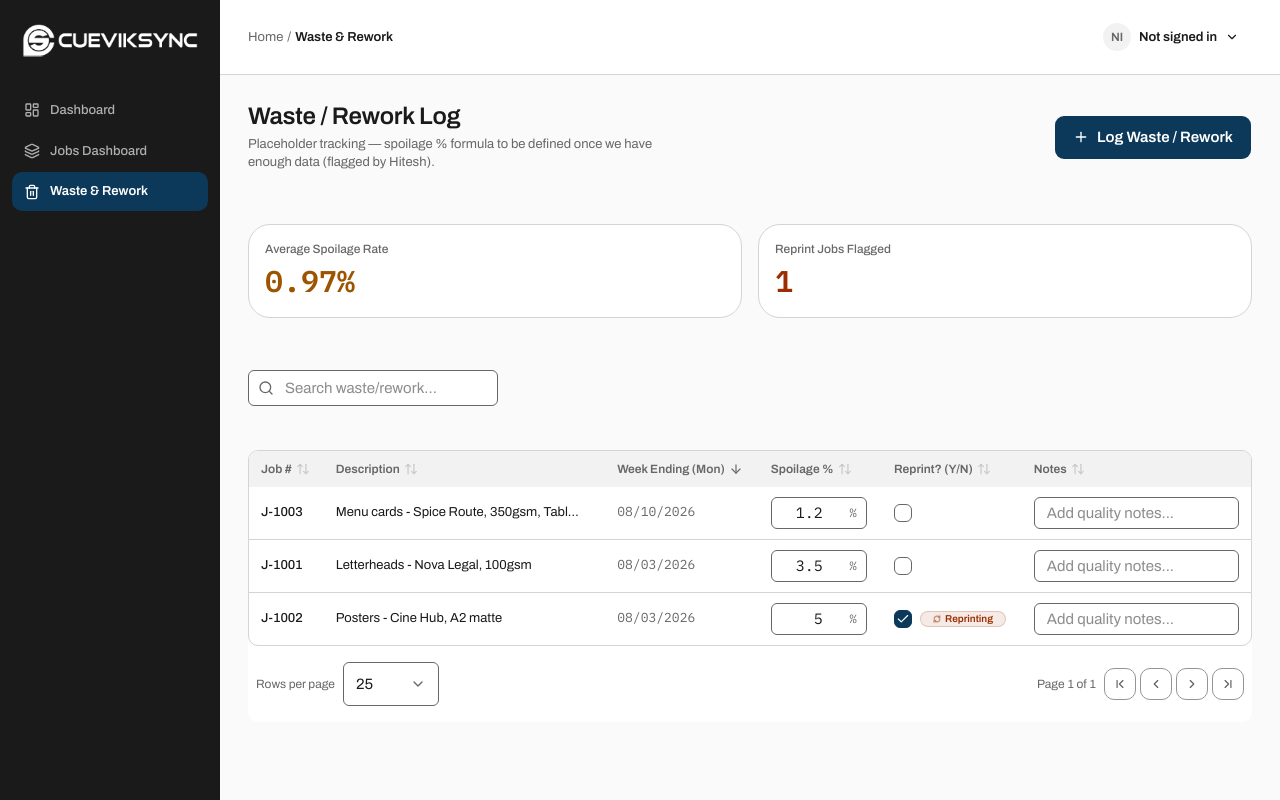
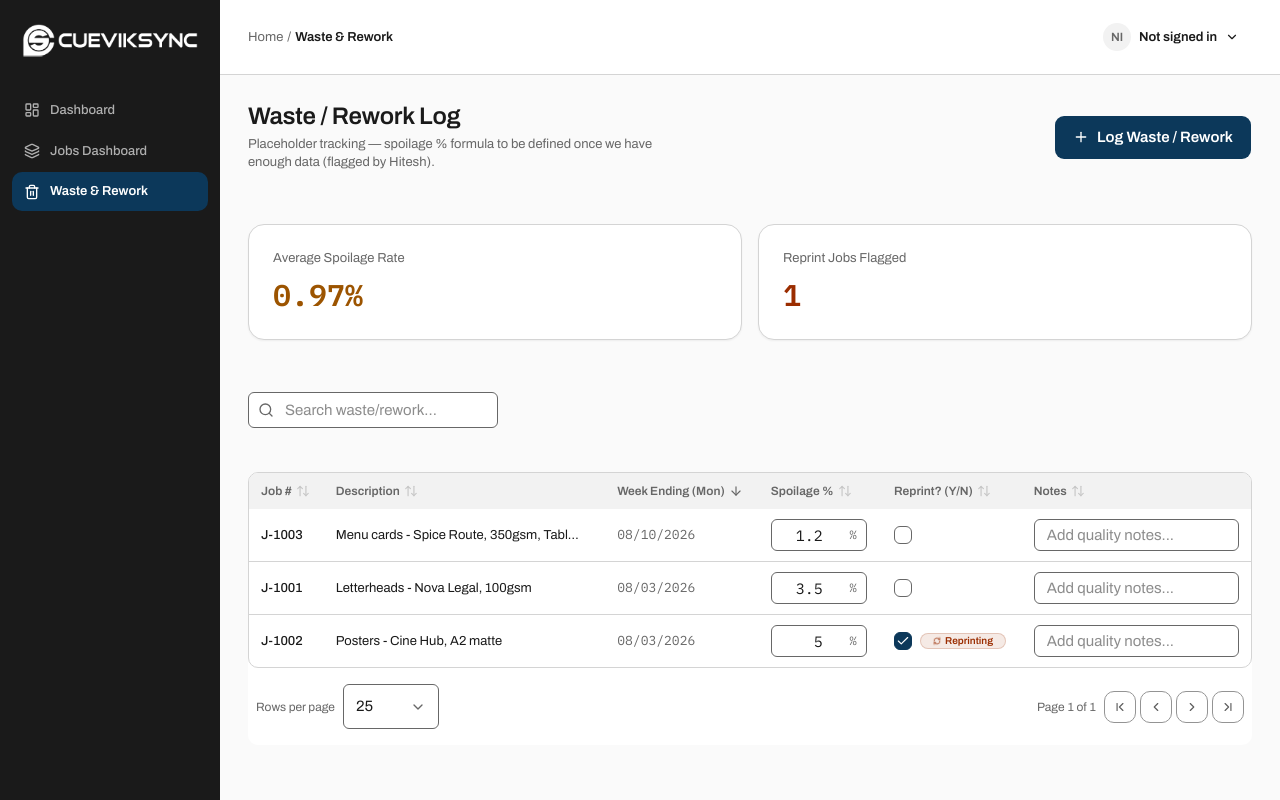
Before and after one commit to Cueserve/cs-cueviksync, a Next.js app: page /waste in a window 1280 px wide. Built offline with nearby package versions, Linux system fonts and the light colour scheme.

Commit message:
refactor(ui): extract SearchInput component and standardize formatting

```diff
--- a/src/app/(app)/dashboard/page.tsx
+++ b/src/app/(app)/dashboard/page.tsx
@@ -11,6 +11,7 @@ import {
 import { PageBody, PageHeader } from "@/components/layout/page-header";
 import { useTracker } from "@/components/providers/tracker-provider";
 import { MetricCard } from "@/components/ui/metric-card";
+import { formatMoney } from "@/lib/utils";
 import { useDashboardMetrics } from "@/hooks/use-dashboard-metrics";
 import { DashboardCharts } from "./_components/DashboardCharts";
 import { WeeklyPerformanceTable } from "./_components/WeeklyPerformanceTable";
@@ -40,7 +41,7 @@ export default function DashboardPage() {
       <div className="grid gap-4 md:grid-cols-3 lg:grid-cols-5 mt-6">
         <MetricCard
           title="Total Invoiced"
-          value={`$${totalInvoice.toLocaleString()}`}
+          value={formatMoney(totalInvoice)}
           description={`From ${completedJobs.length} completed items`}
           icon={<CheckCircle2 className="size-4 text-success" />}
         />
--- a/src/app/(app)/jobs/_components/JobTableRow.tsx
+++ b/src/app/(app)/jobs/_components/JobTableRow.tsx
@@ -2,7 +2,7 @@ import React, { useState } from "react";
 import Link from "next/link";
 import { ChevronDown, ChevronRight, Pencil, Trash2 } from "lucide-react";
 
-import { cn } from "@/lib/utils";
+import { cn, formatMoney } from "@/lib/utils";
 import { formatDateUS } from "@/lib/date-utils";
 import { StatusBadge } from "@/components/ui/status-badge";
 import { IssueBadge } from "@/components/ui/issue-badge";
@@ -116,7 +116,7 @@ export function JobTableRow({ job, canEdit, onDeleteJob }: JobTableRowProps) {
             </TableCell>
             <TableCell>
               {isFirst && job.invoiceValue > 0
-                ? `$${job.invoiceValue.toFixed(2)}`
+                ? formatMoney(job.invoiceValue)
                 : "-"}
             </TableCell>
             <TableCell className="text-center">
--- a/src/app/(app)/jobs/page.tsx
+++ b/src/app/(app)/jobs/page.tsx
@@ -23,6 +23,7 @@ import { TableEmptyState } from "@/components/ui/table-empty-state";
 import { StatusBadge } from "@/components/ui/status-badge";
 import { IssueBadge } from "@/components/ui/issue-badge";
 import { MetricCard } from "@/components/ui/metric-card";
+import { SearchInput } from "@/components/ui/search-input";
 import { Input } from "@/components/ui/input";
 import {
   Table,
@@ -253,16 +254,12 @@ export default function JobMasterPage() {
           )}
         </div>
         <div className="pb-2 flex items-center">
-          <div className="relative">
-            <Search className="absolute left-2.5 top-2.5 size-4 text-muted-foreground" />
-            <Input
-              type="search"
-              placeholder="Search jobs..."
-              value={searchQuery}
-              onChange={(e) => setSearchQuery(e.target.value)}
-              className="pl-9 w-[250px] h-9"
-            />
-          </div>
+          <SearchInput
+            placeholder="Search jobs..."
+            value={searchQuery}
+            onChange={(e) => setSearchQuery(e.target.value)}
+            className="w-[250px]"
+          />
         </div>
       </div>
 
--- a/src/app/(app)/waste/page.tsx
+++ b/src/app/(app)/waste/page.tsx
@@ -6,6 +6,8 @@ import { PageBody, PageHeader } from "@/components/layout/page-header";
 import { useTracker } from "@/components/providers/tracker-provider";
 import { Input } from "@/components/ui/input";
 import { Button } from "@/components/ui/button";
+import { MetricCard } from "@/components/ui/metric-card";
+import { SearchInput } from "@/components/ui/search-input";
 import {
   Table,
   TableHeader,
@@ -117,36 +119,26 @@ export default function WasteReworkPage() {
 
       {/* Highlights Grid */}
       <div className="grid gap-4 md:grid-cols-2 mt-6">
-        <div className="p-4 rounded-xl border border-border bg-card">
-          <div className="text-xs font-medium text-muted-foreground">
-            Average Spoilage Rate
-          </div>
-          <div className="text-2xl font-semibold mt-1 font-mono text-warning">
-            {avgSpoilage}%
-          </div>
-        </div>
-        <div className="p-4 rounded-xl border border-border bg-card">
-          <div className="text-xs font-medium text-muted-foreground">
-            Reprint Jobs Flagged
-          </div>
-          <div className="text-2xl font-semibold mt-1 font-mono text-destructive">
-            {reprintCount}
-          </div>
-        </div>
+        <MetricCard
+          title="Average Spoilage Rate"
+          value={`${avgSpoilage}%`}
+          valueClassName="text-warning"
+        />
+        <MetricCard
+          title="Reprint Jobs Flagged"
+          value={reprintCount}
+          valueClassName="text-destructive"
+        />
       </div>
 
       {/* Search Bar */}
       <div className="mt-6 flex justify-between items-end">
-        <div className="relative">
-          <Search className="absolute left-2.5 top-2.5 size-4 text-muted-foreground" />
-          <Input
-            type="search"
-            placeholder="Search waste/rework..."
-            value={searchQuery}
-            onChange={(e) => setSearchQuery(e.target.value)}
-            className="pl-9 w-[250px] h-9"
-          />
-        </div>
+        <SearchInput
+          placeholder="Search waste/rework..."
+          value={searchQuery}
+          onChange={(e) => setSearchQuery(e.target.value)}
+          className="w-[250px]"
+        />
       </div>
 
       <div className="mt-4 bg-card rounded-md">
--- /dev/null
+++ b/src/components/ui/search-input.tsx
@@ -0,0 +1,17 @@
+import React from "react";
+import { Search } from "lucide-react";
+import { Input } from "@/components/ui/input";
+import { cn } from "@/lib/utils";
+
+export interface SearchInputProps extends React.InputHTMLAttributes<HTMLInputElement> {
+  className?: string;
+}
+
+export function SearchInput({ className, ...props }: SearchInputProps) {
+  return (
+    <div className="relative">
+      <Search className="absolute left-2.5 top-2.5 size-4 text-muted-foreground" />
+      <Input type="search" className={cn("pl-9 h-9", className)} {...props} />
+    </div>
+  );
+}
```
